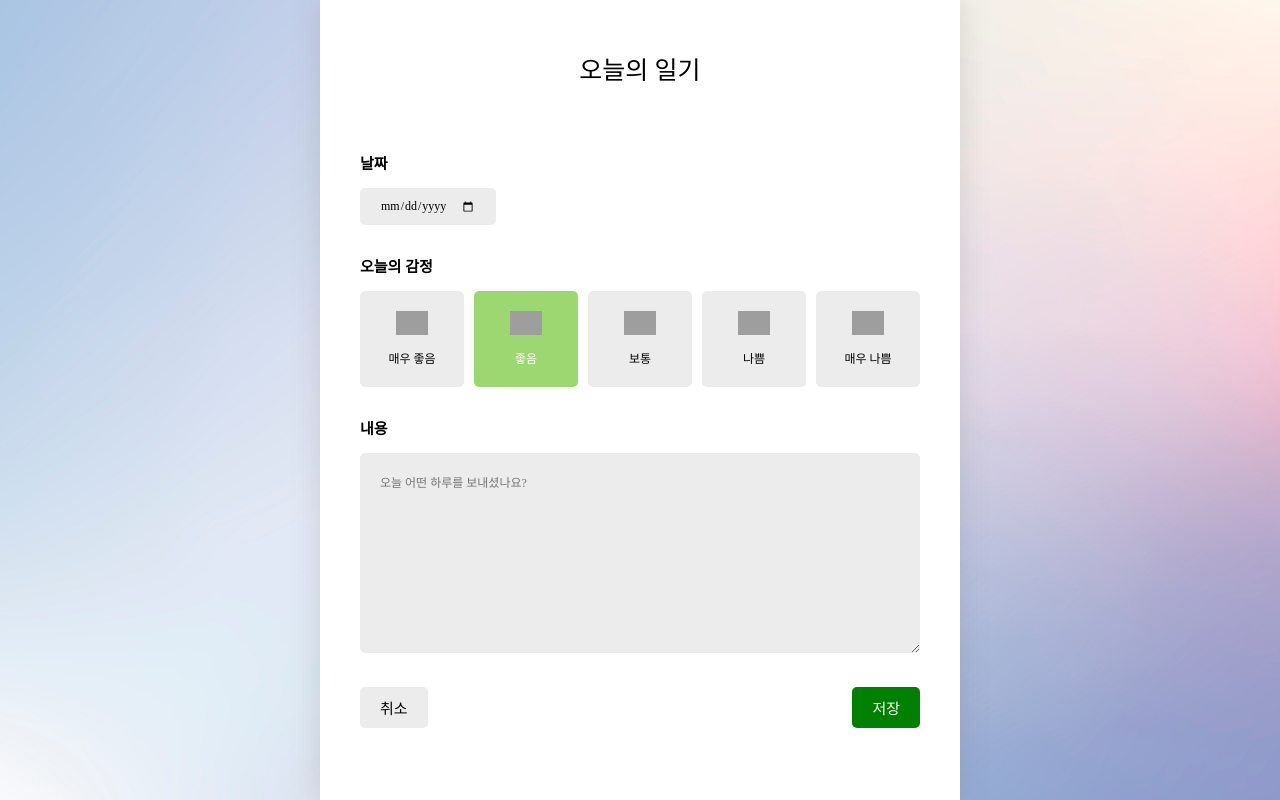
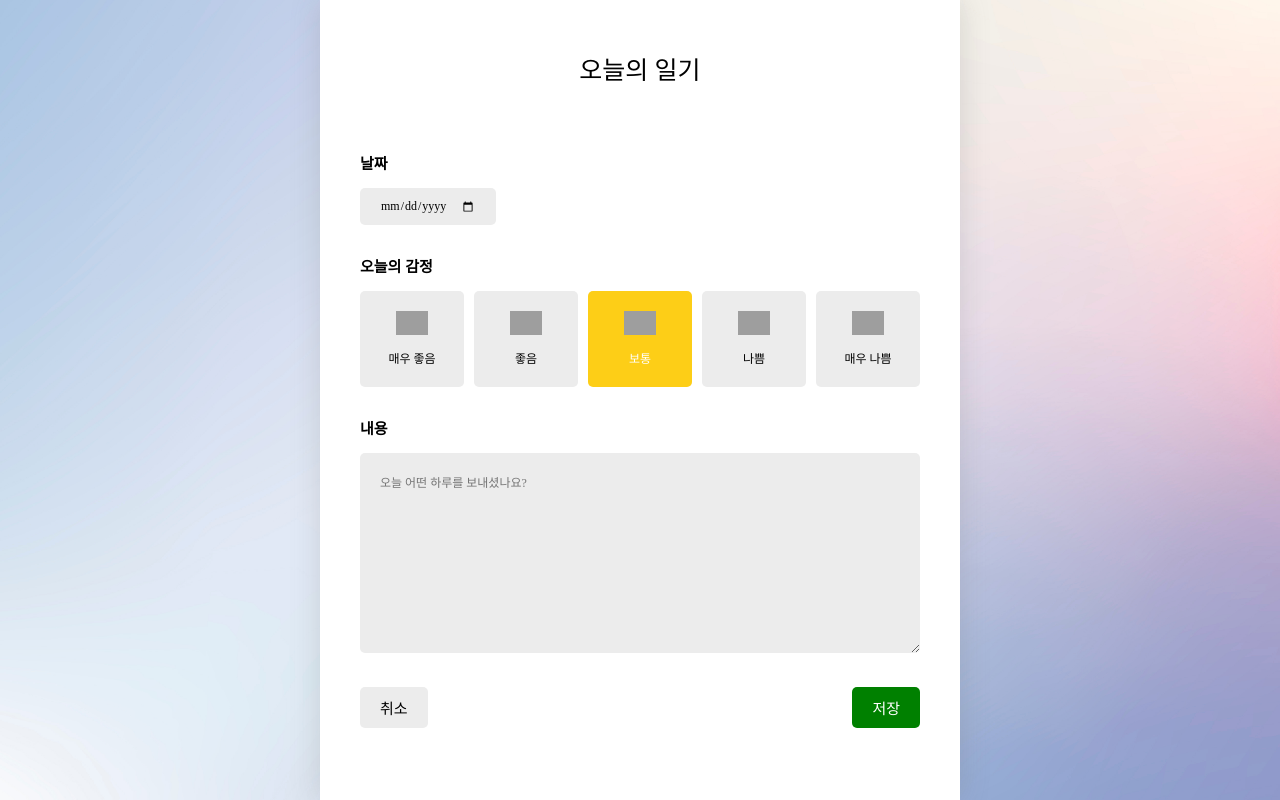
Before and after one commit to ahyns62/mood-diary, a React (Vite) app: page /new-diary in a window 1280 px wide. Built offline with nearby package versions, Linux system fonts and the light colour scheme; grey boxes are pictures that could not be loaded; a web font is replaced by a local one.

Commit message:
feat: Editor 컴포넌트서 감정 상태 저장

```diff
--- a/src/components/common/EmotionItem/EmotionItem.jsx
+++ b/src/components/common/EmotionItem/EmotionItem.jsx
@@ -1,9 +1,10 @@
 import "./EmotionItem.css";
 import { getEmotionImage } from "../../../util/get-emotion-image";
 
-const EmotionItem = ({ emotionId, emotionName, isSelected }) => {
+const EmotionItem = ({ emotionId, emotionName, isSelected, onClick }) => {
   return (
     <div
+      onClick={onClick}
       className={`EmotionItem ${
         isSelected ? `EmotionItem_on_${emotionId}` : ""
       }`}
--- a/src/components/layout/Editor/Editor.jsx
+++ b/src/components/layout/Editor/Editor.jsx
@@ -28,7 +28,6 @@ const getStringedDate = (targetDate) => {
 };
 
 const Editor = () => {
-  const emotionId = 2;
   const nav = useNavigate();
   const [input, setInput] = useState({
     createdDate: new Date(),
@@ -64,9 +63,17 @@ const Editor = () => {
         <div className="emotion_list_wrapper">
           {emotionList.map((item) => (
             <EmotionItem
+              onClick={() =>
+                onChangeInput({
+                  target: {
+                    name: "emotionId",
+                    value: item.emotionId,
+                  },
+                })
+              }
               key={item.emotionId}
               {...item}
-              isSelected={item.emotionId === emotionId}
+              isSelected={item.emotionId === input.emotionId}
             />
           ))}
         </div>
```
